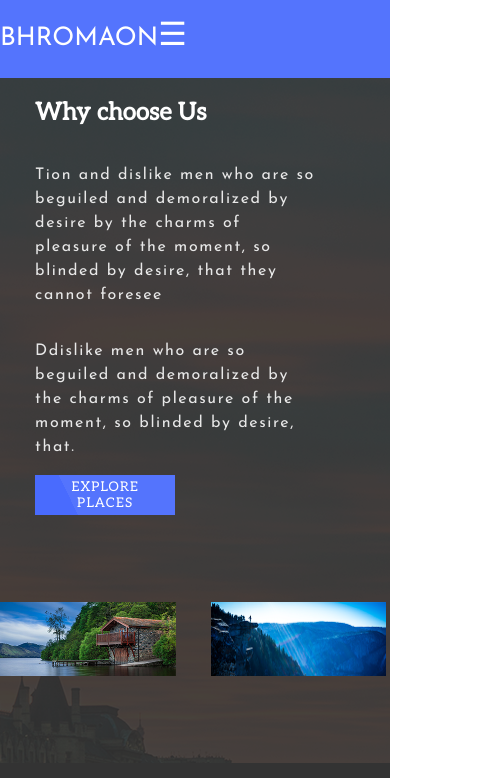
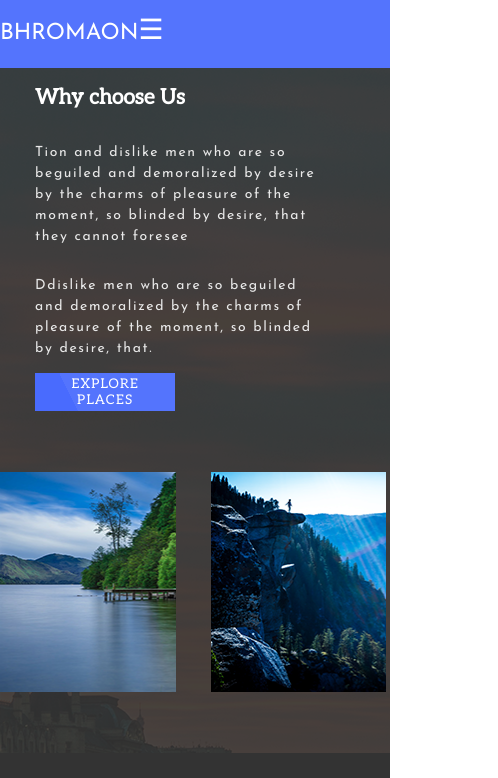
Before and after one commit to chernomorets-pash/Bhromaon, a plain HTML site: page index.html in a window 390 px wide. Shown: the part 846-1624 px from the top of the page, 498 px wide, since content can reach past the window. Drawn offline with Linux system fonts and the light colour scheme; files whose address does not match are found by name.

Commit message:
media querys adjusted for smaller display

```diff
--- a/styles/mediaquerys.css
+++ b/styles/mediaquerys.css
@@ -1,4 +1,7 @@
 @media screen and (max-width: 960px) {
+    :root {
+        font-size: 14px;
+    }
     /* main page */
     .search__input {
         padding-left: 1%;
@@ -7,6 +10,9 @@
     /* NAV */
     .nav {
         z-index: 1;
+    }
+    .nav__link {
+        font-size: 0.7rem;
     }
     .nav__list {
         position: relative;
@@ -28,16 +34,18 @@
   }
   .whyus__article {
       width: 80%;
+      height: 50%;
   }
   .pic__wrapper {
       width: 100%;
-      height: 50%;
+      height: 100%;
       flex-direction: row;
       align-items: center;
   }
   .whyus__img {
       width: 100%;
-      background-size: 100%;
+      height: 100%;
+      background-size: cover;
       margin: 0;
   }
   /* TODO */
@@ -55,4 +63,9 @@
   .bookme-two {
       justify-content: center;
   }
+  /* feedback */
+  .dsrptr__text {
+      font-size: 0.7rem;
+      line-height: 1rem;
+  }
 }
```
Also changed, not shown: index.html (indentation only).
